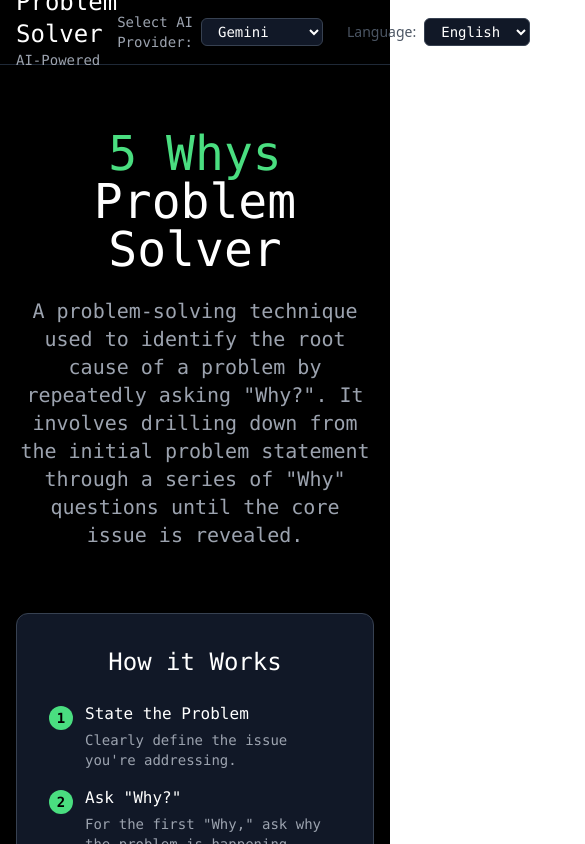
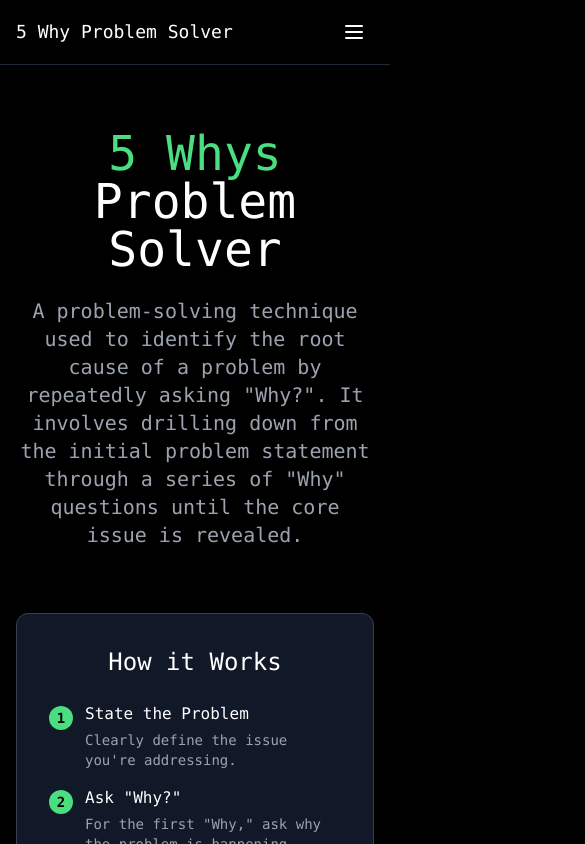
Before and after one commit to Froas/solve-chain-why, a React (Vite) app: page / in a window 390 px wide. Shown: the top 844 px of the page, 585 px wide, since content can reach past the window. Built offline with nearby package versions, Linux system fonts and the light colour scheme.

Commit message:
Fix NavBar & Update CSS

```diff
--- a/index.html
+++ b/index.html
@@ -1,13 +1,62 @@
 <!doctype html>
-<html lang="en">
+<html lang="en" style="background-color: #000000; margin: 0; padding: 0;">
   <head>
     <meta charset="UTF-8" />
     <link rel="icon" type="image/svg+xml" href="/api.svg" />
     <meta name="viewport" content="width=device-width, initial-scale=1.0" />
     <title>WHY 5</title>
+    <style>
+      /* Критический CSS для мгновенной загрузки */
+      html, body {
+        background-color: #000000 !important;
+        margin: 0;
+        padding: 0;
+        min-height: 100vh;
+      }
+
+      #root {
+        background-color: #000000;
+        min-height: 100vh;
+      }
+
+      /* Прелоадер для предотвращения мигания */
+      .preload-bg {
+        position: fixed;
+        top: 0;
+        left: 0;
+        width: 100%;
+        height: 100%;
+        background-color: #000000;
+        z-index: 9999;
+        opacity: 1;
+        transition: opacity 0.3s ease;
+      }
+
+      .preload-bg.hidden {
+        opacity: 0;
+        pointer-events: none;
+      }
+    </style>
   </head>
-  <body>
-    <div id="root"></div>
+  <body style="background-color: #000000; margin: 0; padding: 0;">
+    <!-- Прелоадер для предотвращения мигания -->
+    <div class="preload-bg" id="preloader"></div>
+
+    <div id="root" style="background-color: #000000; min-height: 100vh;"></div>
+
     <script type="module" src="/src/main.tsx"></script>
+
+    <script>
+      // Скрыть прелоадер после загрузки
+      window.addEventListener('load', function() {
+        const preloader = document.getElementById('preloader');
+        if (preloader) {
+          preloader.classList.add('hidden');
+          setTimeout(() => {
+            preloader.remove();
+          }, 300);
+        }
+      });
+    </script>
   </body>
 </html>
--- a/src/App.tsx
+++ b/src/App.tsx
@@ -14,14 +14,12 @@ function App() {
   const [aiProvider, setAiProvider] = useState<AIProvider>('gemini');
   const { i18n } = useTranslation();
 
-
   useEffect(() => {
     const savedLanguage = localStorage.getItem('preferred-language');
     if (savedLanguage && ['en', 'jp'].includes(savedLanguage)) {
       i18n.changeLanguage(savedLanguage);
     }
   }, [i18n]);
-
 
   useEffect(() => {
     const savedProvider = localStorage.getItem(
@@ -42,7 +40,7 @@ function App() {
 
   return (
     <Router>
-      <div className="min-h-screen bg-gray-50 flex flex-col">
+      <div className="min-h-screen bg-black flex flex-col">
         <Header
           aiProvider={aiProvider}
           onProviderChange={handleProviderChange}
--- a/src/components/Layout/Header.tsx
+++ b/src/components/Layout/Header.tsx
@@ -1,7 +1,8 @@
 import { useTranslation } from 'react-i18next';
+import { useState } from 'react';
 import LanguageSwitcher from './LanguageSwitcher';
 import type { AIProvider } from '../../types';
-import { Book } from 'lucide-react';
+import { Book, Menu, X } from 'lucide-react';
 import { Link } from 'react-router-dom';
 
 interface HeaderProps {
@@ -11,23 +12,30 @@ interface HeaderProps {
 
 export default function Header({ aiProvider, onProviderChange }: HeaderProps) {
     const { t } = useTranslation();
+    const [isMobileMenuOpen, setIsMobileMenuOpen] = useState(false);
+
+    const toggleMobileMenu = () => {
+        setIsMobileMenuOpen(!isMobileMenuOpen);
+    };
 
     return (
         <header className="bg-black border-b border-gray-800">
             <div className="max-w-7xl mx-auto px-4 sm:px-6 lg:px-8">
                 <div className="flex justify-between items-center h-16">
-                    <Link  to="/analyzer" className="block cursor-pointer no-underline">
+                    {/* Logo/Title - адаптирован для мобильных */}
+                    <Link to="/analyzer" className="block cursor-pointer no-underline flex-shrink-0">
                         <div>
-                            <h1 className="text-2xl font-light text-white font-mono">
+                            <h1 className="text-lg sm:text-2xl font-light text-white font-mono">
                                 {t('header.title')}
                             </h1>
-                            <p className="text-sm text-gray-400 font-mono">
+                            <p className="text-xs sm:text-sm text-gray-400 font-mono hidden sm:block">
                                 {t('header.subtitle')}
                             </p>
                         </div>
                     </Link>
 
-                    <div className="flex items-center gap-6">
+                    {/* Desktop Navigation */}
+                    <div className="hidden md:flex items-center gap-6">
                         {/* AI Provider Selector */}
                         <div className="flex items-center gap-2">
                             <span className="text-sm text-gray-400 font-mono">{t('aiProvider.select')}</span>
@@ -35,6 +43,7 @@ export default function Header({ aiProvider, onProviderChange }: HeaderProps) {
                                 value={aiProvider}
                                 onChange={(e) => onProviderChange(e.target.value as AIProvider)}
                                 className="px-3 py-1 bg-gray-900 border border-gray-700 text-white rounded-md text-sm focus:ring-2 focus:ring-green-400 focus:border-green-400 font-mono"
+                                disabled
                             >
                                 <option value="gemini">{t('aiProvider.gemini')}</option>
                                 <option value="openai">{t('aiProvider.openai')}</option>
@@ -45,18 +54,73 @@ export default function Header({ aiProvider, onProviderChange }: HeaderProps) {
                         </div>
 
                         <LanguageSwitcher />
-                    </div>
 
                         <Link
                             to="/docs"
                             className="flex items-center gap-2"
                         >
                             <Book className="w-5 h-5 text-white" />
-                        <h1 className="text-2xl font-light text-white font-mono">
+                            <span className="text-lg font-light text-white font-mono">
                                 {t("header.docs")}
-                        </h1>
+                            </span>
                         </Link>
                     </div>
+
+                    {/* Mobile Menu Button */}
+                    <button
+                        onClick={toggleMobileMenu}
+                        className="md:hidden p-2 text-white hover:text-gray-300 focus:outline-none focus:ring-2 focus:ring-green-400 rounded-md"
+                        aria-label="Toggle mobile menu"
+                    >
+                        {isMobileMenuOpen ? (
+                            <X className="w-6 h-6" />
+                        ) : (
+                            <Menu className="w-6 h-6" />
+                        )}
+                    </button>
+                </div>
+
+                {/* Mobile Navigation Menu */}
+                {isMobileMenuOpen && (
+                    <div className="md:hidden py-4 border-t border-gray-800">
+                        <div className="flex flex-col space-y-4">
+                            {/* AI Provider Selector для мобильных */}
+                            <div className="flex flex-col gap-2">
+                                <span className="text-sm text-gray-400 font-mono">{t('aiProvider.select')}</span>
+                                <select
+                                    value={aiProvider}
+                                    onChange={(e) => onProviderChange(e.target.value as AIProvider)}
+                                    className="px-3 py-2 bg-gray-900 border border-gray-700 text-white rounded-md text-sm focus:ring-2 focus:ring-green-400 focus:border-green-400 font-mono"
+                                    disabled
+                                >
+                                    <option value="gemini">{t('aiProvider.gemini')}</option>
+                                    <option value="openai">{t('aiProvider.openai')}</option>
+                                    <option value="llama">{t('aiProvider.llama')}</option>
+                                    <option value="deepseek">{t('aiProvider.deepseek')}</option>
+                                    <option value="groq">{t('aiProvider.groq')}</option>
+                                </select>
+                            </div>
+
+                            {/* Language Switcher для мобильных */}
+                            <div className="flex flex-col gap-2">
+                                <span className="text-sm text-gray-400 font-mono">Language</span>
+                                <LanguageSwitcher />
+                            </div>
+
+                            {/* Docs Link для мобильных */}
+                            <Link
+                                to="/docs"
+                                className="flex items-center gap-2 py-2 px-3 bg-gray-900 rounded-md hover:bg-gray-800 transition-colors"
+                                onClick={() => setIsMobileMenuOpen(false)}
+                            >
+                                <Book className="w-5 h-5 text-white" />
+                                <span className="text-lg font-light text-white font-mono">
+                                    {t("header.docs")}
+                                </span>
+                            </Link>
+                        </div>
+                    </div>
+                )}
             </div>
         </header>
     );
--- a/src/index.css
+++ b/src/index.css
@@ -1,3 +1,35 @@
+html, body {
+    background-color: #000000 !important;
+    margin: 0;
+    padding: 0;
+    min-height: 100vh;
+}
+
+#root {
+    background-color: #000000 !important;
+    min-height: 100vh;
+}
+
+/* Tailwind CSS */
 @tailwind base;
 @tailwind components;
 @tailwind utilities;
+
+
+@layer base {
+    html {
+        background-color: #000000;
+    }
+
+    body {
+        background-color: #000000;
+        color: #ffffff;
+    }
+}
+
+
+@layer utilities {
+    .bg-app {
+        background-color: #000000 !important;
+    }
+}
```
Lines whose indentation alone changed are shown as unchanged.
